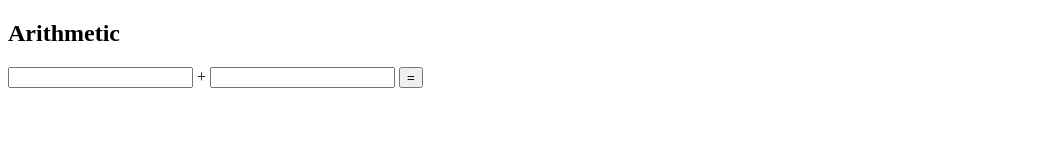
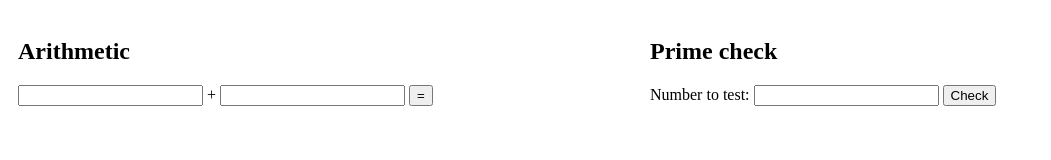
Before and after one commit to BinduBheesetty/numbers-app, a plain HTML site: page index.html in a window 1280 px wide. Shown: the whole page, without its empty margins (0-1051 px from the left). Drawn offline with Linux system fonts and the light colour scheme.

Commit message:
Update index.html

```diff
--- a/index.html
+++ b/index.html
@@ -21,16 +21,27 @@
      </style>
 </head>
 <body>
-    <section id="arithmetic">
-        <h2>Arithmetic</h2>
-        <div>
-        <input id="num1" name="num1" required>
-        <label>+</label>
-        <input  id="num2" name="num2" required>
-        <button type="button" onclick="add()">=</button>
-        <label id="result"></label>
+    <div class="row">
+        <div class="column">
+           <section>
+            <h2>Arithmetic</h2>
+            <input id="operand1"/>
+            <label>+</label>
+            <input id="operand2"/>
+            <button onclick="add()">=</button>
+            <label id="sum"></label>
+        </section>
         </div>
-    </section>
+        <div class="column">
+            <section>
+                <h2>Prime check</h2>
+                <label>Number to test:</label>
+                <input id="numberToTest"/>
+                <button onclick="isPrime()">Check</button>
+                <label id="primeCheckResult"></label>
+            </section>
+        </div>
+     </div>
     <script>
         async function add(){
             const input1 = document.getElementById('num1');
```
